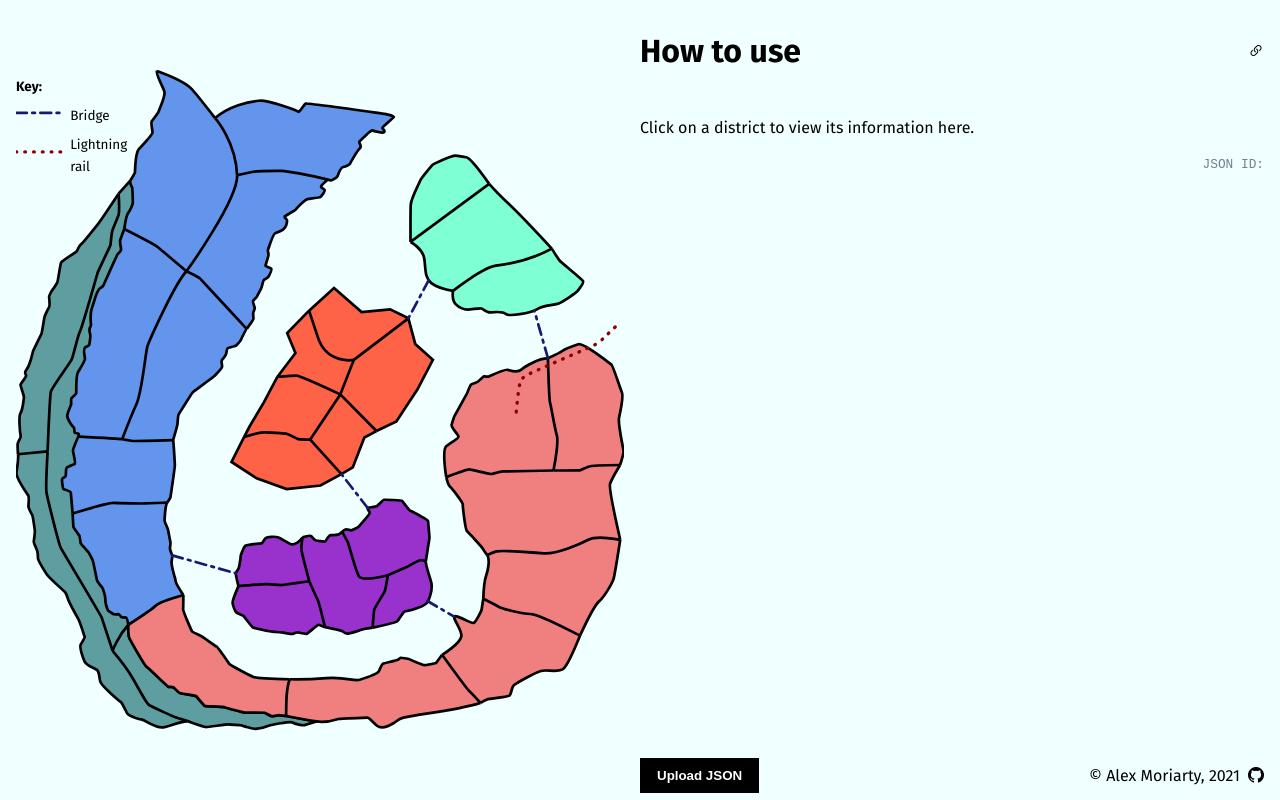
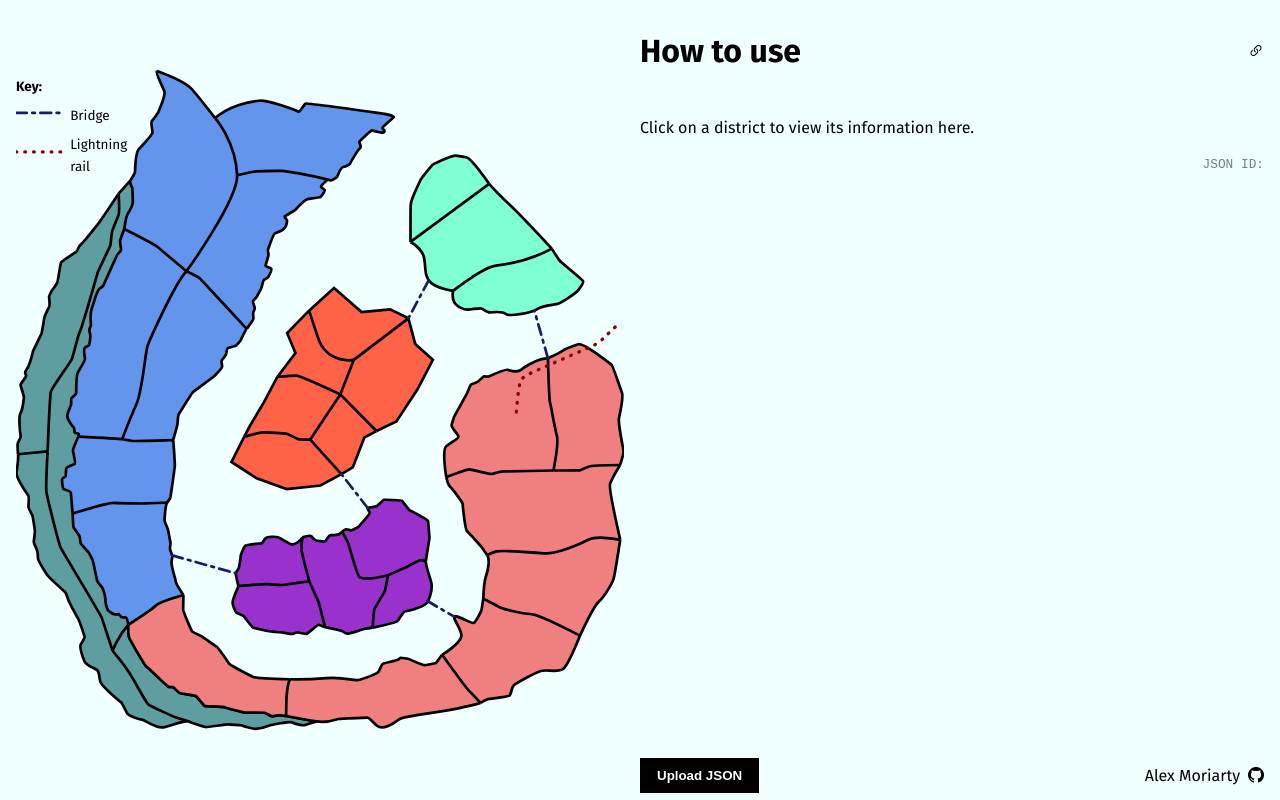
Before and after one commit to genom10/sharn-map, a website: page index.html in a window 1280 px wide. Drawn offline with nearby package versions, Linux system fonts and the light colour scheme.

Commit message:
Update index.html

```diff
--- a/index.html
+++ b/index.html
@@ -57,7 +57,7 @@
         </div>
         <ul class="credits">
             <li>
-                <span>&copy; Alex Moriarty, 2021</span>
+                <span>Alex Moriarty</span>
             </li>
             <li><a href="https://github.com/a-ws-m/sharn-map"><i class="bi-github" role="img"
                         aria-label="GitHub"></i></a></li>
```
